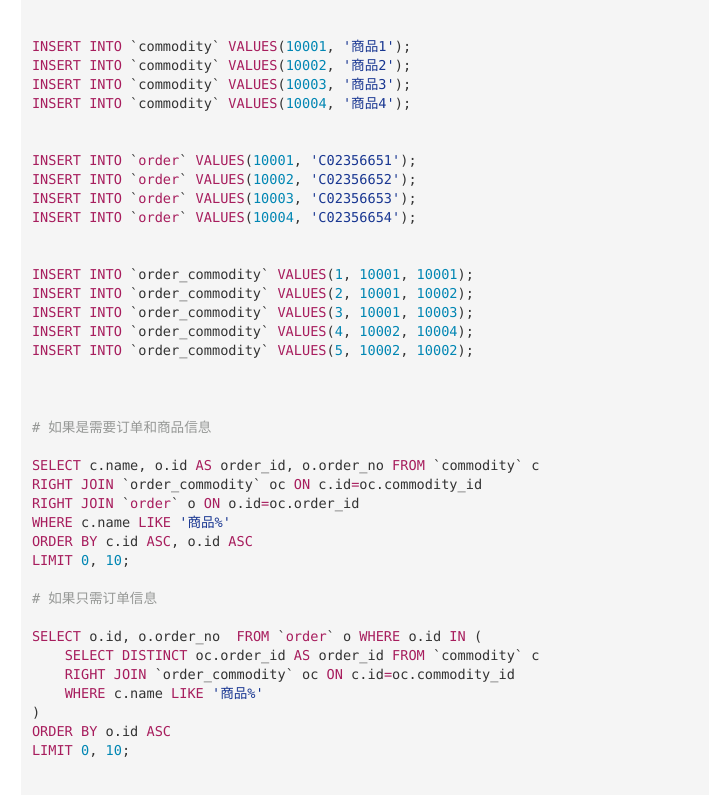
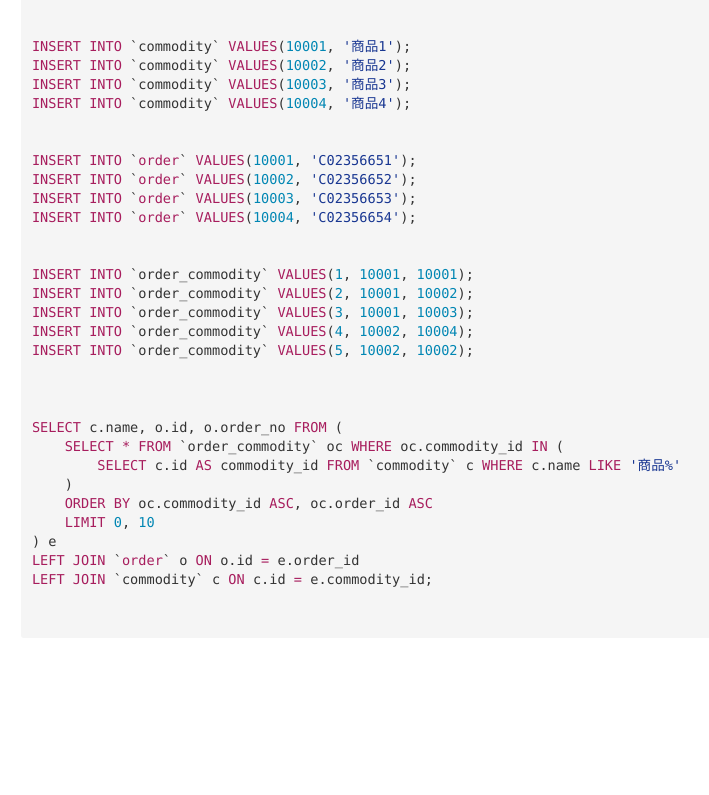
Before and after one commit to Angry-Birds-007/tiantai_sql_ec, a plain HTML site: page index.html in a window 1280 px wide. Shown: the part 672-1467 px from the top of the page, without its empty margins (194-903 px from the left). After the commit the page ends 1358 px from the top, so only its background shows below. Drawn offline with Linux system fonts and the light colour scheme.

Commit message:
:construction: 修改sql

```diff
--- a/index.html
+++ b/index.html
@@ -308,24 +308,15 @@ pre[data-line] .line-highlight[data-end]:after {
 
 
 
-<span class="token comment"># &#x5982;&#x679C;&#x662F;&#x9700;&#x8981;&#x8BA2;&#x5355;&#x548C;&#x5546;&#x54C1;&#x4FE1;&#x606F;</span>
-
-<span class="token keyword">SELECT</span> c<span class="token punctuation">.</span>name<span class="token punctuation">,</span> o<span class="token punctuation">.</span>id <span class="token keyword">AS</span> order_id<span class="token punctuation">,</span> o<span class="token punctuation">.</span>order_no <span class="token keyword">FROM</span> <span class="token punctuation">`</span>commodity<span class="token punctuation">`</span> c
-<span class="token keyword">RIGHT</span> <span class="token keyword">JOIN</span> <span class="token punctuation">`</span>order_commodity<span class="token punctuation">`</span> oc <span class="token keyword">ON</span> c<span class="token punctuation">.</span>id<span class="token operator">=</span>oc<span class="token punctuation">.</span>commodity_id
-<span class="token keyword">RIGHT</span> <span class="token keyword">JOIN</span> <span class="token punctuation">`</span><span class="token keyword">order</span><span class="token punctuation">`</span> o <span class="token keyword">ON</span> o<span class="token punctuation">.</span>id<span class="token operator">=</span>oc<span class="token punctuation">.</span>order_id
-<span class="token keyword">WHERE</span> c<span class="token punctuation">.</span>name <span class="token operator">LIKE</span> <span class="token string">&apos;&#x5546;&#x54C1;%&apos;</span>
-<span class="token keyword">ORDER</span> <span class="token keyword">BY</span> c<span class="token punctuation">.</span>id <span class="token keyword">ASC</span><span class="token punctuation">,</span> o<span class="token punctuation">.</span>id <span class="token keyword">ASC</span>
-<span class="token keyword">LIMIT</span> <span class="token number">0</span><span class="token punctuation">,</span> <span class="token number">10</span><span class="token punctuation">;</span>
-
-<span class="token comment"># &#x5982;&#x679C;&#x53EA;&#x9700;&#x8BA2;&#x5355;&#x4FE1;&#x606F;</span>
-
-<span class="token keyword">SELECT</span> o<span class="token punctuation">.</span>id<span class="token punctuation">,</span> o<span class="token punctuation">.</span>order_no  <span class="token keyword">FROM</span> <span class="token punctuation">`</span><span class="token keyword">order</span><span class="token punctuation">`</span> o <span class="token keyword">WHERE</span> o<span class="token punctuation">.</span>id <span class="token operator">IN</span> <span class="token punctuation">(</span>
-    <span class="token keyword">SELECT</span> <span class="token keyword">DISTINCT</span> oc<span class="token punctuation">.</span>order_id <span class="token keyword">AS</span> order_id <span class="token keyword">FROM</span> <span class="token punctuation">`</span>commodity<span class="token punctuation">`</span> c
-    <span class="token keyword">RIGHT</span> <span class="token keyword">JOIN</span> <span class="token punctuation">`</span>order_commodity<span class="token punctuation">`</span> oc <span class="token keyword">ON</span> c<span class="token punctuation">.</span>id<span class="token operator">=</span>oc<span class="token punctuation">.</span>commodity_id
-    <span class="token keyword">WHERE</span> c<span class="token punctuation">.</span>name <span class="token operator">LIKE</span> <span class="token string">&apos;&#x5546;&#x54C1;%&apos;</span>
-<span class="token punctuation">)</span>
-<span class="token keyword">ORDER</span> <span class="token keyword">BY</span> o<span class="token punctuation">.</span>id <span class="token keyword">ASC</span>
-<span class="token keyword">LIMIT</span> <span class="token number">0</span><span class="token punctuation">,</span> <span class="token number">10</span><span class="token punctuation">;</span>
+<span class="token keyword">SELECT</span> c<span class="token punctuation">.</span>name<span class="token punctuation">,</span> o<span class="token punctuation">.</span>id<span class="token punctuation">,</span> o<span class="token punctuation">.</span>order_no <span class="token keyword">FROM</span> <span class="token punctuation">(</span>
+    <span class="token keyword">SELECT</span> <span class="token operator">*</span> <span class="token keyword">FROM</span> <span class="token punctuation">`</span>order_commodity<span class="token punctuation">`</span> oc <span class="token keyword">WHERE</span> oc<span class="token punctuation">.</span>commodity_id <span class="token operator">IN</span> <span class="token punctuation">(</span>
+        <span class="token keyword">SELECT</span> c<span class="token punctuation">.</span>id <span class="token keyword">AS</span> commodity_id <span class="token keyword">FROM</span> <span class="token punctuation">`</span>commodity<span class="token punctuation">`</span> c <span class="token keyword">WHERE</span> c<span class="token punctuation">.</span>name <span class="token operator">LIKE</span> <span class="token string">&apos;&#x5546;&#x54C1;%&apos;</span>
+    <span class="token punctuation">)</span>
+    <span class="token keyword">ORDER</span> <span class="token keyword">BY</span> oc<span class="token punctuation">.</span>commodity_id <span class="token keyword">ASC</span><span class="token punctuation">,</span> oc<span class="token punctuation">.</span>order_id <span class="token keyword">ASC</span>
+    <span class="token keyword">LIMIT</span> <span class="token number">0</span><span class="token punctuation">,</span> <span class="token number">10</span>
+<span class="token punctuation">)</span> e
+<span class="token keyword">LEFT</span> <span class="token keyword">JOIN</span> <span class="token punctuation">`</span><span class="token keyword">order</span><span class="token punctuation">`</span> o <span class="token keyword">ON</span> o<span class="token punctuation">.</span>id <span class="token operator">=</span> e<span class="token punctuation">.</span>order_id
+<span class="token keyword">LEFT</span> <span class="token keyword">JOIN</span> <span class="token punctuation">`</span>commodity<span class="token punctuation">`</span> c <span class="token keyword">ON</span> c<span class="token punctuation">.</span>id <span class="token operator">=</span> e<span class="token punctuation">.</span>commodity_id<span class="token punctuation">;</span>
 
 
 </pre>
```
